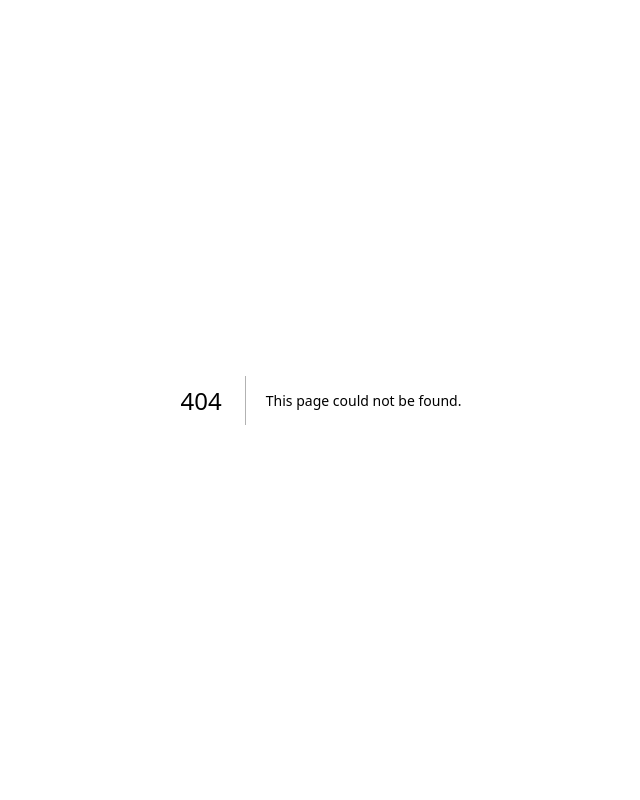
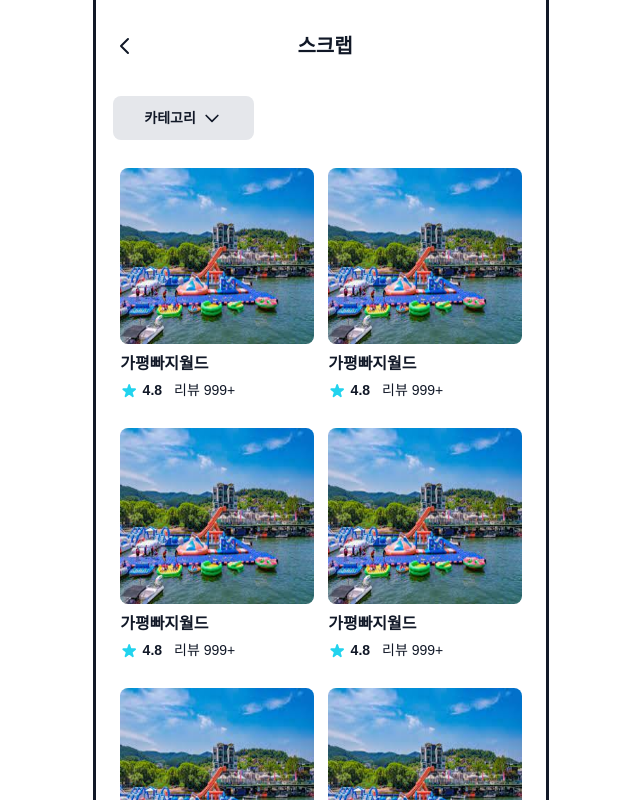
Before and after one commit to Pleisure/frontend, a Next.js app: page /scraps in a window 1280 px wide. Before the commit this address had no page. Shown: the top 800 px of the page, without its empty margins (319-959 px from the left). Built offline with nearby package versions, Linux system fonts and the light colour scheme.

Commit message:
PLS-29 Refactor:Create leisure store post component

```diff
--- a/app/components-hj/scrap/CategoryPopUp.tsx
+++ b/app/components-hj/scrap/CategoryPopUp.tsx
@@ -1,43 +1,48 @@
-import React, { Dispatch, SetStateAction } from 'react';
+'use client';
 
-interface ShowProps {
-  show: boolean;
-  setShow: Dispatch<SetStateAction<boolean>>;
-}
+import React, { useState } from 'react';
+import IconSvg from './atoms/IconSvg';
 
-export default function PopUp({ show, setShow }: ShowProps) {
+export default function PopUp() {
+  const [show, setShow] = useState(false);
+
   return (
-    <div className="max-w-md">
-      <div className="px-4 mt-10 category">
+    <div className="w-full mt-6">
+      {show && (
+        <div
+          className="absolute top-0 left-0 w-full h-full bg-black opacity-[50%] z-10"
+          onClick={() => {
+            setShow(false);
+          }}
+        ></div>
+      )}
+      <div className="px-4 category">
         <div
           className="z-20 flex justify-around py-3 text-sm font-bold duration-200 ease-in-out rounded-lg cursor-pointer w-[8.8rem] px-7 bg-grayBg hover:bg-darkGrayBg"
           onClick={() => setShow(!show)}
         >
           <span>카테고리</span>
           <div className="flex items-center">
-            <svg
-              xmlns="http://www.w3.org/2000/svg"
+            <IconSvg
               className="w-5 h-5"
               fill="none"
               viewBox="0 0 24 24"
               stroke="currentColor"
               strokeWidth={2}
-            >
-              <path
-                strokeLinecap="round"
-                strokeLinejoin="round"
-                d="M19 9l-7 7-7-7"
-              />
-            </svg>
+              strokeLinecap="round"
+              strokeLinejoin="round"
+              pathD="M19 9l-7 7-7-7"
+            />
           </div>
         </div>
       </div>
 
       {/* pop-up */}
+      {/* 🚨 아직 미해결 : show 가 false 일 경우, transition을 주었기 때문에 첫 렌더링 시, 해당 애니메이션이 보여벌임 */}
       <ul
         className={`${
           show ? 'popup-list active' : 'popup-list'
-        } fixed bottom-0 z-[99] w-[27.75rem] min-w-[360px] px-3 py-3 category-pop-up bg-white rounded-t-xl`}
+        } fixed bottom-0 z-[99] w-[28rem] px-3 py-3 category-pop-up bg-white rounded-t-xl`}
       >
         {CATEGORY_LIST.map(({ id, name, scrapCount }) => {
           return (
@@ -53,7 +58,7 @@ export default function PopUp({ show, setShow }: ShowProps) {
       </ul>
       <style jsx>{`
         .popup-list {
-          transform: translateY(420px);
+          transform: translateY(500px);
           transition: 500ms all ease-in-out;
           box-shadow: 0px -5px 5px -2px rgba(87, 83, 78, 0.2);
         }
--- a/app/components-hj/scrap/LeisureStorePost.tsx
+++ b/app/components-hj/scrap/LeisureStorePost.tsx
@@ -1,30 +1,39 @@
-export default function LeisureStorePost() {
+import IconSvg from './atoms/IconSvg';
+
+interface Props {
+  imgUrl: string;
+  name: string;
+  rating: number;
+  review: number;
+}
+
+export default function LeisureStorePost({
+  imgUrl,
+  name,
+  rating,
+  review,
+}: Props) {
   return (
-    <article className="mb-7 leisure-store-post">
-      <div className="w-48 h-48 overflow-hidden thumbnail">
-        <img
-          src="/images/scrap/test_thumbnail.jpeg"
-          className="h-full rounded-lg"
-        />
+    <article className="mb-7 leisure-store-post w-[95%] px-[2px]">
+      <div className="w-full overflow-hidden h-44 thumbnail">
+        <img src={imgUrl} className="h-full rounded-lg" />
       </div>
       <div className="info">
-        <p className="mt-2 mb-1 font-bold title">가평빠지월드</p>
+        <p className="mt-2 mb-1 font-bold title">{name}</p>
         <div className="flex text-sm rating-review-box">
           <div className="flex rating">
             <div className="mt-[0.11rem] star">
-              <svg
-                xmlns="http://www.w3.org/2000/svg"
+              <IconSvg
                 className="w-[1.15rem] h-[1.15rem] text-cyanTxt"
                 viewBox="0 0 20 20"
                 fill="currentColor"
-              >
-                <path d="M9.049 2.927c.3-.921 1.603-.921 1.902 0l1.07 3.292a1 1 0 00.95.69h3.462c.969 0 1.371 1.24.588 1.81l-2.8 2.034a1 1 0 00-.364 1.118l1.07 3.292c.3.921-.755 1.688-1.54 1.118l-2.8-2.034a1 1 0 00-1.175 0l-2.8 2.034c-.784.57-1.838-.197-1.539-1.118l1.07-3.292a1 1 0 00-.364-1.118L2.98 8.72c-.783-.57-.38-1.81.588-1.81h3.461a1 1 0 00.951-.69l1.07-3.292z" />
-              </svg>
+                pathD="M9.049 2.927c.3-.921 1.603-.921 1.902 0l1.07 3.292a1 1 0 00.95.69h3.462c.969 0 1.371 1.24.588 1.81l-2.8 2.034a1 1 0 00-.364 1.118l1.07 3.292c.3.921-.755 1.688-1.54 1.118l-2.8-2.034a1 1 0 00-1.175 0l-2.8 2.034c-.784.57-1.838-.197-1.539-1.118l1.07-3.292a1 1 0 00-.364-1.118L2.98 8.72c-.783-.57-.38-1.81.588-1.81h3.461a1 1 0 00.951-.69l1.07-3.292z"
+              />
             </div>
-            <span className="ml-1 mr-3">4.8</span>
+            <span className="ml-1 mr-3 font-bold">{rating}</span>
           </div>
           <div className="review">
-            <p>리뷰 999+</p>
+            <p>리뷰 {review >= 1000 ? '999+' : review}</p>
           </div>
         </div>
       </div>
--- /dev/null
+++ b/app/components-hj/scrap/atoms/IconSvg.tsx
@@ -0,0 +1,38 @@
+export interface IiconSvg {
+  className: string;
+  viewBox?: string | undefined;
+  fill?: string | undefined;
+  stroke?: string | undefined;
+  strokeWidth?: string | number | undefined;
+  strokeLinecap?: 'round' | 'butt' | 'square' | 'inherit' | undefined;
+  strokeLinejoin?: 'round' | 'inherit' | 'miter' | 'bevel' | undefined;
+  pathD: string;
+}
+
+export default function IconSvg({
+  className,
+  viewBox,
+  fill,
+  stroke,
+  strokeWidth,
+  strokeLinecap,
+  strokeLinejoin,
+  pathD,
+}: IiconSvg) {
+  return (
+    <svg
+      xmlns="http://www.w3.org/2000/svg"
+      className={className}
+      viewBox={viewBox}
+      fill={fill}
+      stroke={stroke}
+      strokeWidth={strokeWidth}
+    >
+      <path
+        strokeLinecap={strokeLinecap}
+        strokeLinejoin={strokeLinejoin}
+        d={pathD}
+      />
+    </svg>
+  );
+}
--- /dev/null
+++ b/app/components-hj/scrap/molecules/Header.tsx
@@ -0,0 +1,25 @@
+import IconSvg from '../atoms/IconSvg';
+
+interface Props {
+  title: string;
+}
+
+export default function Header({ title }: Props) {
+  return (
+    <header className="flex px-4 pt-8 pb-3">
+      <div className="flex items-center justify-center cursor-pointer">
+        <IconSvg
+          className="w-6 h-6"
+          fill="none"
+          viewBox="0 0 24 24"
+          stroke="currentColor"
+          strokeWidth={2}
+          strokeLinecap="round"
+          strokeLinejoin="round"
+          pathD="M15 19l-7-7 7-7"
+        />
+      </div>
+      <p className="w-full mr-4 text-xl font-bold text-center">{title}</p>
+    </header>
+  );
+}
--- a/app/layout.tsx
+++ b/app/layout.tsx
@@ -1,22 +1,22 @@
-import './globals.css'
-import type { Metadata } from 'next'
-import { Inter } from 'next/font/google'
+import './globals.css';
+import type { Metadata } from 'next';
+import { Inter } from 'next/font/google';
 
-const inter = Inter({ subsets: ['latin'] })
+const inter = Inter({ subsets: ['latin'] });
 
 export const metadata: Metadata = {
-  title: 'Create Next App',
+  title: 'Pleisure',
   description: 'Generated by create next app',
-}
+};
 
 export default function RootLayout({
   children,
 }: {
-  children: React.ReactNode
+  children: React.ReactNode;
 }) {
   return (
     <html lang="en">
-      <body className={inter.className}>{children}</body>
+      <body className={`${inter.className}`}>{children}</body>
     </html>
-  )
+  );
 }
--- a/app/scrap/page.tsx
+++ /dev/null
@@ -1,56 +0,0 @@
-'use client';
-
-import { useState } from 'react';
-import '@/app/globals.css';
-import CategoryPopUp from '@/app/components-hj/scrap/CategoryPopUp';
-import LeisureStorePost from '@/app/components-hj/scrap/LeisureStorePost';
-
-export default function Scrap() {
-  const [show, setShow] = useState(false);
-
-  return (
-    <div className="container relative max-w-md min-w-[360px] m-auto border-2 notosanskr text-grayTxt">
-      {show && (
-        <div
-          className="absolute top-0 left-0 w-full h-full bg-black opacity-[50%] z-[9]"
-          onClick={() => {
-            setShow(!show);
-          }}
-        ></div>
-      )}
-
-      <header className="flex px-4 mt-6 mb-3">
-        <div className="flex items-center justify-center cursor-pointer">
-          <svg
-            xmlns="http://www.w3.org/2000/svg"
-            className="w-6 h-6"
-            fill="none"
-            viewBox="0 0 24 24"
-            stroke="currentColor"
-            strokeWidth={2}
-          >
-            <path
-              strokeLinecap="round"
-              strokeLinejoin="round"
-              d="M15 19l-7-7 7-7"
-            />
-          </svg>
-        </div>
-        <p className="w-full mr-4 text-xl font-bold text-center">스크랩</p>
-      </header>
-
-      {/* category */}
-      <CategoryPopUp show={show} setShow={setShow} />
-
-      {/* Leisure store post */}
-      <section className="grid grid-cols-2 px-4 my-7 place-items-center">
-        <LeisureStorePost />
-        <LeisureStorePost />
-        <LeisureStorePost />
-        <LeisureStorePost />
-        <LeisureStorePost />
-        <LeisureStorePost />
-      </section>
-    </div>
-  );
-}
--- /dev/null
+++ b/app/scraps/page.tsx
@@ -0,0 +1,57 @@
+import '@/app/globals.css';
+import CategoryPopUp from '@/app/components-hj/scrap/CategoryPopUp';
+import LeisureStorePost from '@/app/components-hj/scrap/LeisureStorePost';
+import Header from '../components-hj/scrap/molecules/Header';
+
+export default function Scrap() {
+  const textImg = '/images/scrap/test_thumbnail.jpeg';
+
+  return (
+    <div className="container relative max-w-md min-w-[360px] m-auto notosanskr outline outline-offset-1 text-grayTxt pb-3">
+      <Header title="스크랩" />
+
+      {/* category */}
+      <CategoryPopUp />
+
+      {/* Leisure store post */}
+      <section className="grid grid-cols-2 px-4 pt-7 place-items-center">
+        <LeisureStorePost
+          imgUrl={textImg}
+          name="가평빠지월드"
+          rating={4.8}
+          review={1029}
+        />
+        <LeisureStorePost
+          imgUrl={textImg}
+          name="가평빠지월드"
+          rating={4.8}
+          review={1029}
+        />
+        <LeisureStorePost
+          imgUrl={textImg}
+          name="가평빠지월드"
+          rating={4.8}
+          review={1029}
+        />
+        <LeisureStorePost
+          imgUrl={textImg}
+          name="가평빠지월드"
+          rating={4.8}
+          review={1029}
+        />
+        <LeisureStorePost
+          imgUrl={textImg}
+          name="가평빠지월드"
+          rating={4.8}
+          review={1029}
+        />
+        <LeisureStorePost
+          imgUrl={textImg}
+          name="가평빠지월드"
+          rating={4.8}
+          review={1029}
+        />
+      </section>
+    </div>
+  );
+}
```
